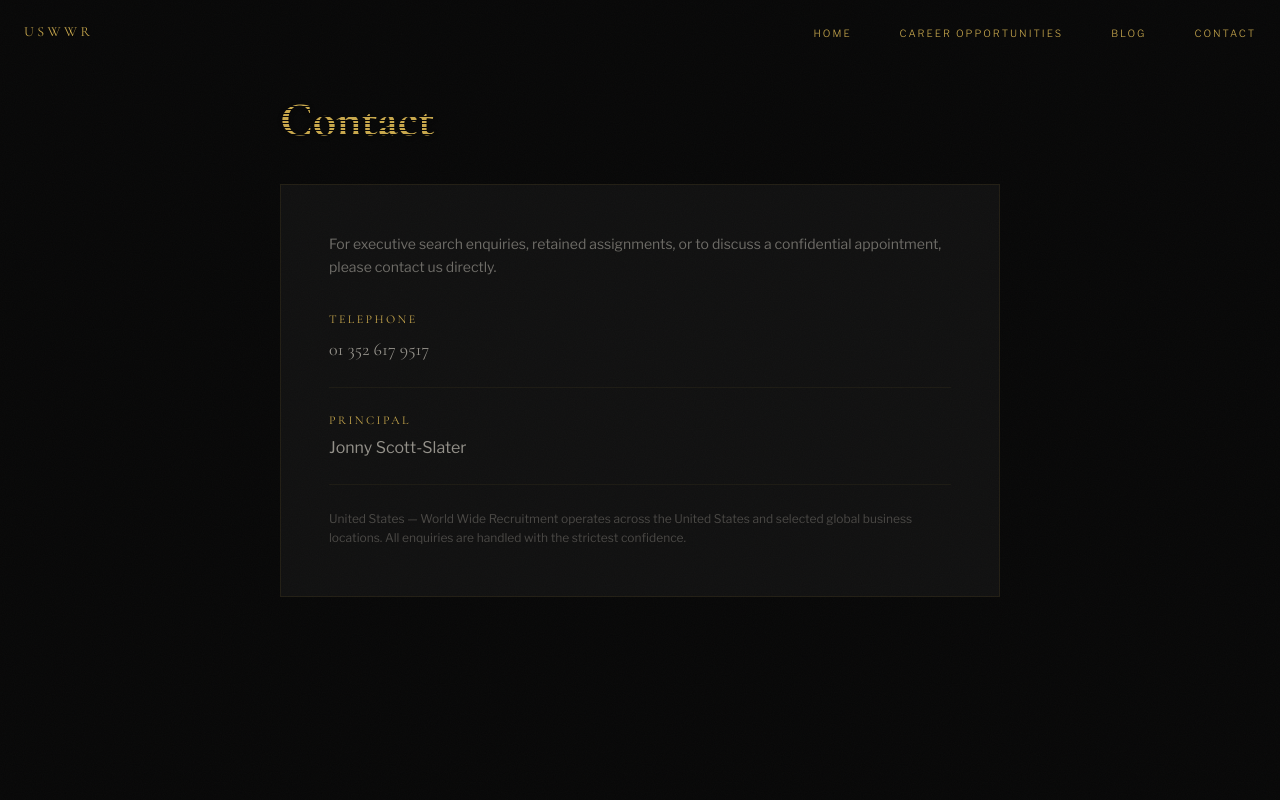
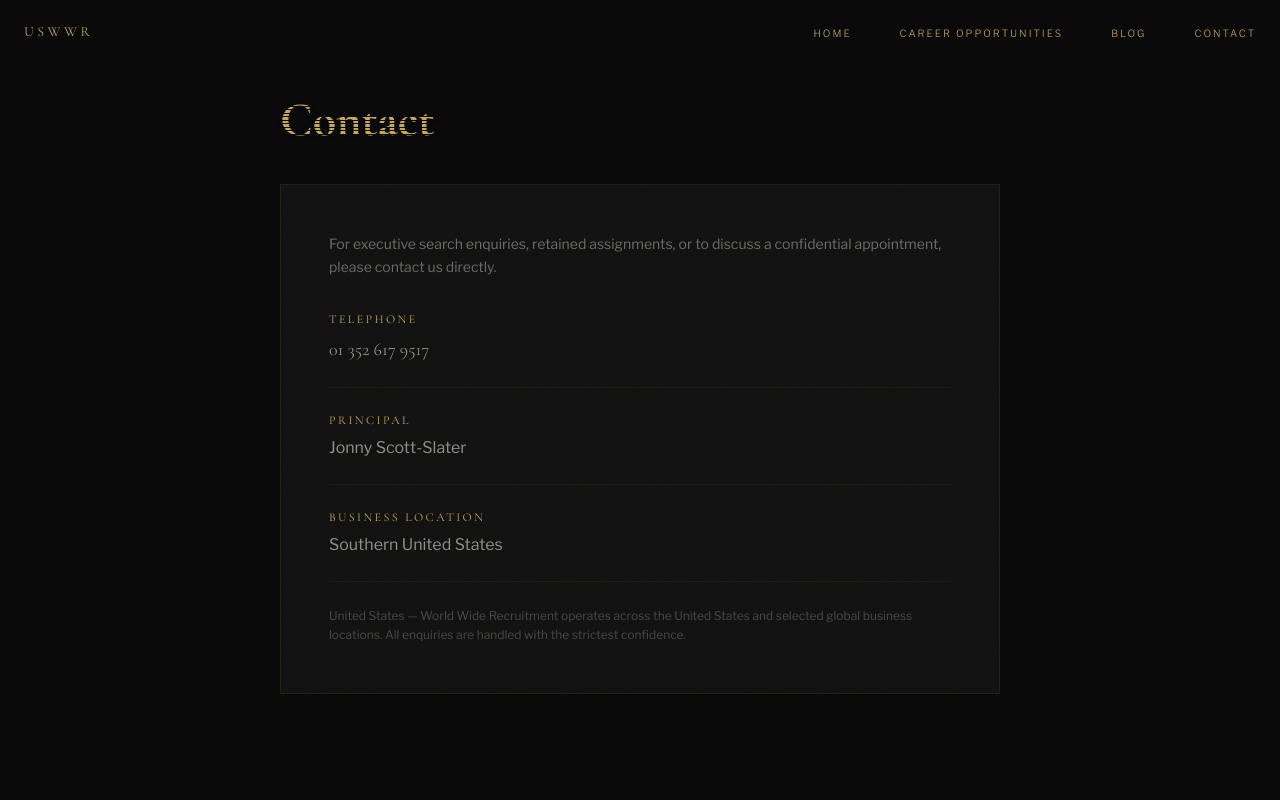
Before and after one commit to freewilly6/AWWR, a Next.js app: page /contact in a window 1280 px wide. Shown: the top 800 px of the page. Built offline with nearby package versions, Linux system fonts and the light colour scheme.

Commit message:
country changes

```diff
--- a/src/app/contact/page.tsx
+++ b/src/app/contact/page.tsx
@@ -38,6 +38,13 @@ export default function ContactPage() {
             </div>
 
             <div className="border-t border-gold-muted/10 pt-6">
+              <h2 className="text-gold text-xs tracking-[0.2em] uppercase mb-2 font-heading">
+                Business Location
+              </h2>
+              <p className="text-offwhite/70">Southern United States</p>
+            </div>
+
+            <div className="border-t border-gold-muted/10 pt-6">
               <p className="text-offwhite/30 text-xs leading-relaxed">
                 United States — World Wide Recruitment operates across the United
                 States and selected global business locations. All enquiries are
--- a/src/lib/supabase.ts
+++ b/src/lib/supabase.ts
@@ -37,7 +37,9 @@ export const LOCATION_REGIONS = [
   "African Nations",
   "Caribbean",
   "South America",
-  "North America",
+  "Alaska",
+  "World-Wide",
+  "Greenland",
   "Europe",
   "Offshore",
 ] as const;
```
